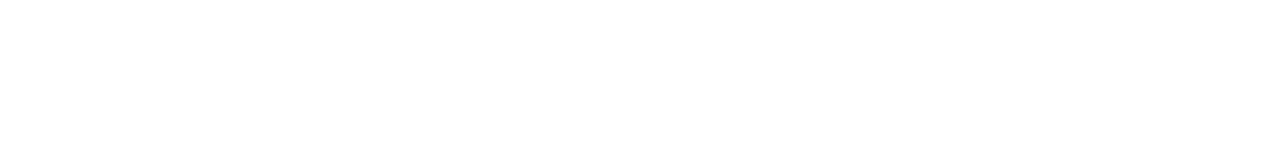
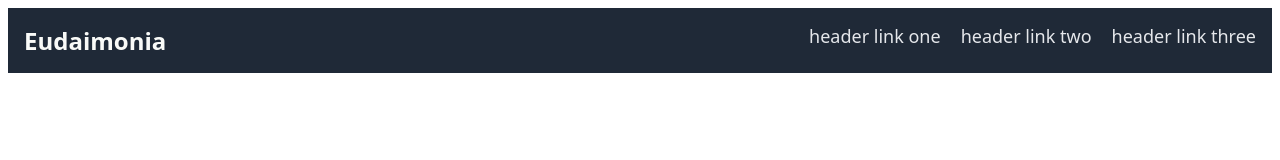
Before and after one commit to OmarDajani75/landing-page, a plain HTML site: page html/index.html in a window 1280 px wide. Drawn offline with Linux system fonts and the light colour scheme; files that its build step writes are made by us from their sources.

Commit message:
Add some of the stuff needed for Section #1

```diff
--- a/CSS/styles.css
+++ b/CSS/styles.css
@@ -1,17 +1,31 @@
 body {
+  font-family: system-ui, -apple-system, BlinkMacSystemFont, 'Segoe UI', Roboto, Oxygen, Ubuntu, Cantarell, 'Open Sans', 'Helvetica Neue', sans-serif;
   display: flex;
   flex-direction: column;
 }
 
-/* .header {
-} */
+.header {
+  background: #1F2937;
+  display: flex;
+  justify-content: space-between;
+}
 
+.title {
+  color: #F9FAF8;
+  padding: 16px;
+  font-size: 24px;
+  font-weight: bolder;
+}
 
+ul {
+  display: flex;
+  gap: 20px;
+  list-style: none;
+  padding: 0 16px;
+}
 
-
-
-
-
-
-/* .footer {
-} */
+a {
+  color: #E5E7EB;
+  text-decoration: none;
+  font-size: 18px;
+}
--- a/html/index.html
+++ b/html/index.html
@@ -4,14 +4,25 @@
   <meta charset="UTF-8">
   <meta http-equiv="X-UA-Compatible" content="IE=edge">
   <meta name="viewport" content="width=device-width, initial-scale=1.0">
-  <link rel="stylesheet" href="../styles.css">
+  <link rel="stylesheet" href="../CSS/styles.css">
   <title>Eudaimonia</title>
 </head>
 <body>
   <div class="header">
+    <div class="left-side">
+      <div class="title">
+        Eudaimonia
+      </div>
+    </div>
+    <div class="right-side">
+      <ul class="links">
+        <li><a href="https://google.com">header link one</a></li>
+        <li><a href="https://google.com">header link two</a></li>
+        <li><a href="https://google.com">header link three</a></li>
+      </ul>
+    </div>
+  </div>
 
-
-  </div>
 
 </body>
 </html>
```
